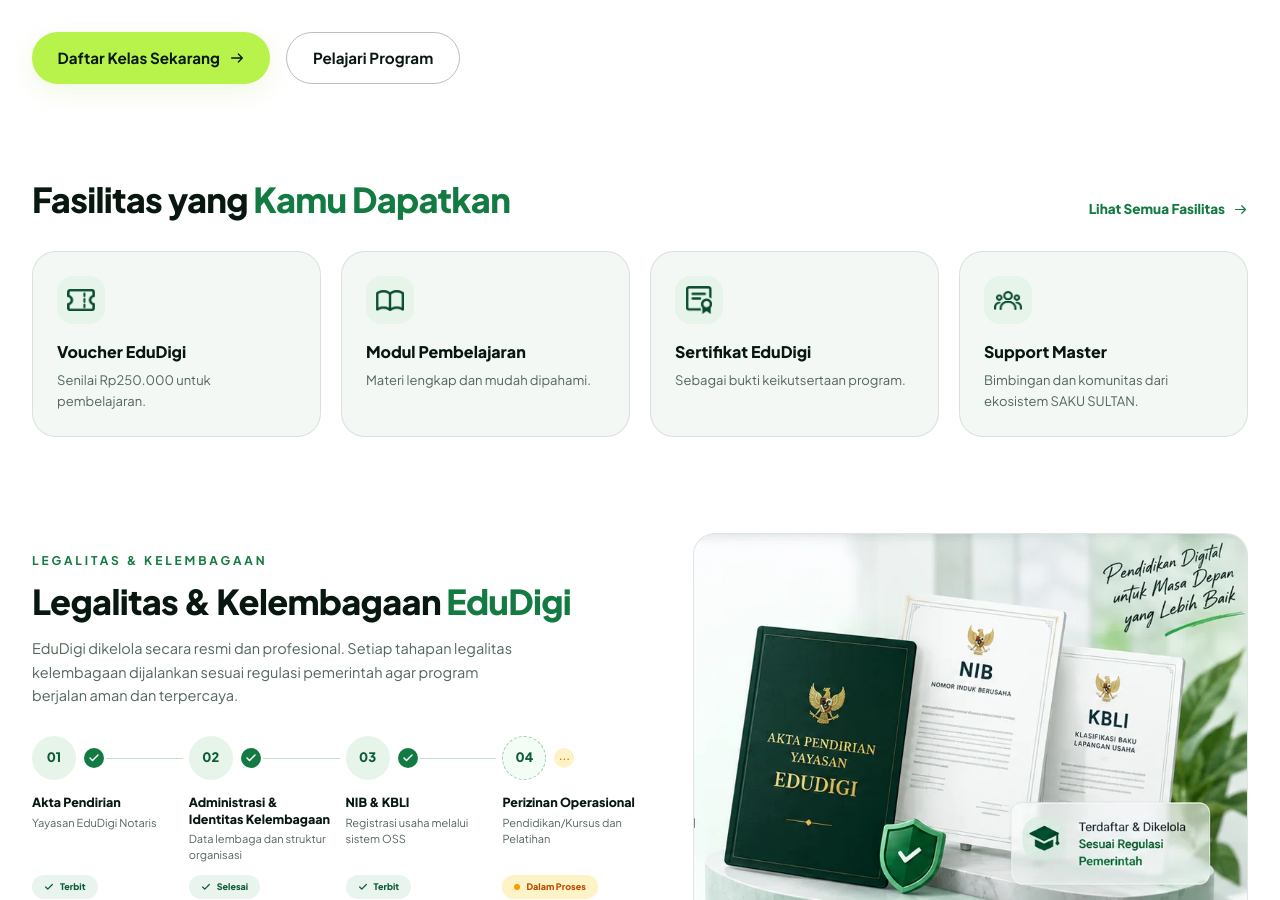
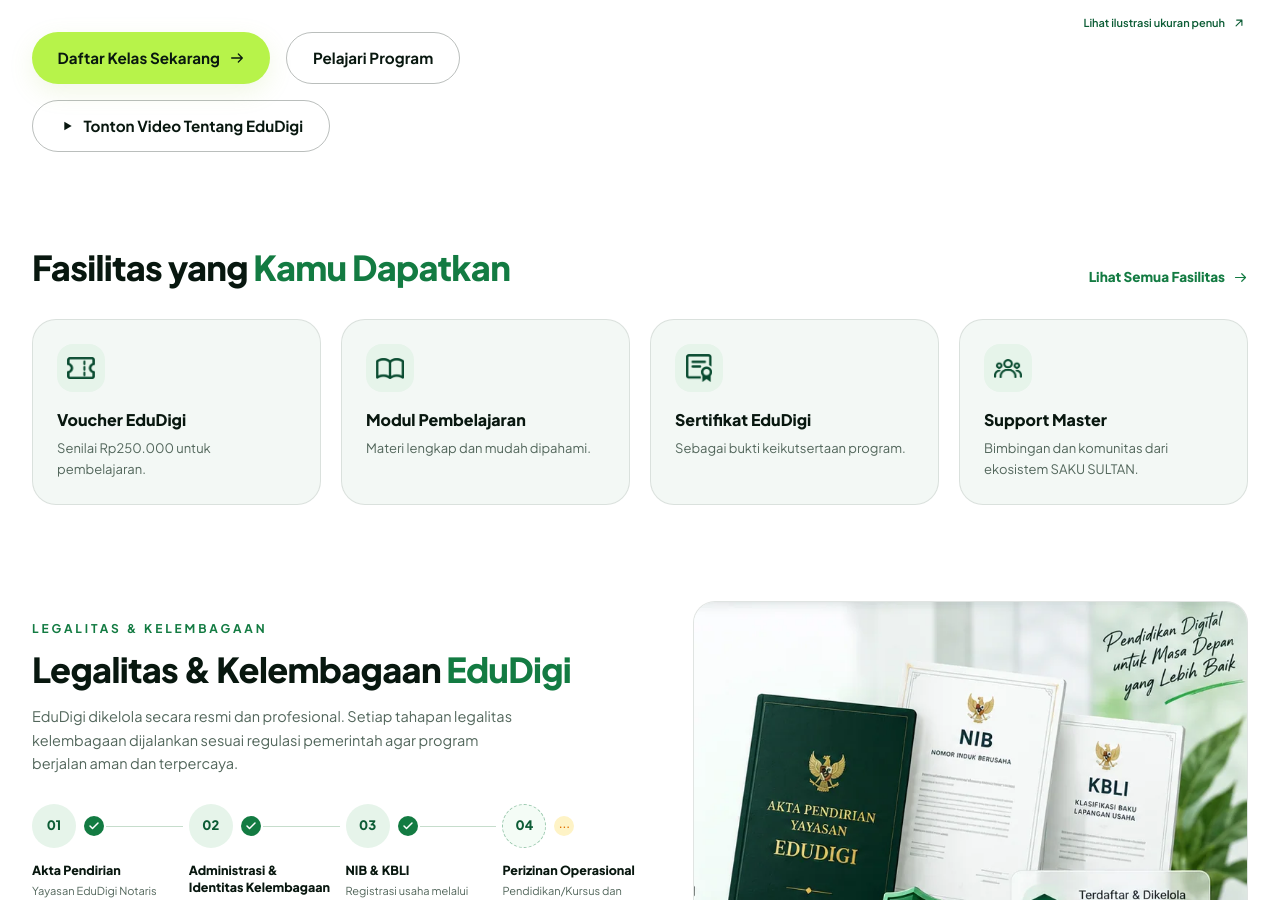
Before and after one commit to RifkiFahrezi86/payment-edu-digital, a Next.js app: page / in a window 1280 px wide. Shown: the part 5354-6254 px from the top of the page. Built offline with nearby package versions, Linux system fonts and the light colour scheme.

Commit message:
update project

```diff
--- a/src/components/saku/SsEdudigi.tsx
+++ b/src/components/saku/SsEdudigi.tsx
@@ -6,6 +6,7 @@
 import { PwEduDigiBrand } from "@/components/payway/pw-edudigi-brand";
 import { SsReferenceArtwork } from "./SsReferenceArtwork";
 import { SsPartnerSupport } from "./SsPartnerSupport";
+import { SsVideoLauncher } from "./SsVideoModal";
 import { LEGAL_PARTNERS } from "./ss-partners-data";
 import {
   IcArrowRight,
@@ -14,6 +15,7 @@
   IcCheckCircle,
   IcFileText,
   IcGraduation,
+  IcPlay,
   IcSparkle,
   IcUsers,
   IcZap,
@@ -127,6 +129,10 @@
                 <a href="#fasilitas" className="ss-btn ss-btn-outline-dark">
                   Pelajari Program
                 </a>
+                <SsVideoLauncher src="/videos/payway/tentang-edudigi.mp4" title="Video Tentang EduDigi" className="ss-btn ss-btn-outline-dark">
+                  <IcPlay width={16} height={16} />
+                  Tonton Video Tentang EduDigi
+                </SsVideoLauncher>
               </div>
             </SsReveal>
           </div>
--- a/src/components/saku/SsHero.tsx
+++ b/src/components/saku/SsHero.tsx
@@ -58,7 +58,7 @@
             Dari Indonesia<br />untuk masa depan<br />yang lebih baik.
             <span aria-hidden="true" />
           </blockquote>
-          <SsVideoLauncher src="/videos/payway/header.mp4" title="Video Tentang Saku Sultan" className="ss-hero-video-card">
+          <SsVideoLauncher src="/videos/payway/tentang-sakusultan.mp4" title="Video Tentang Saku Sultan" className="ss-hero-video-card">
             <span className="ss-hero-play"><IcPlay width={17} height={17} /></span>
             <span><strong>Tonton Video</strong><small>Tentang Saku Sultan</small></span>
           </SsVideoLauncher>
```
Also changed, not shown: 2 other files (tests, documents, lock files or other folders).
